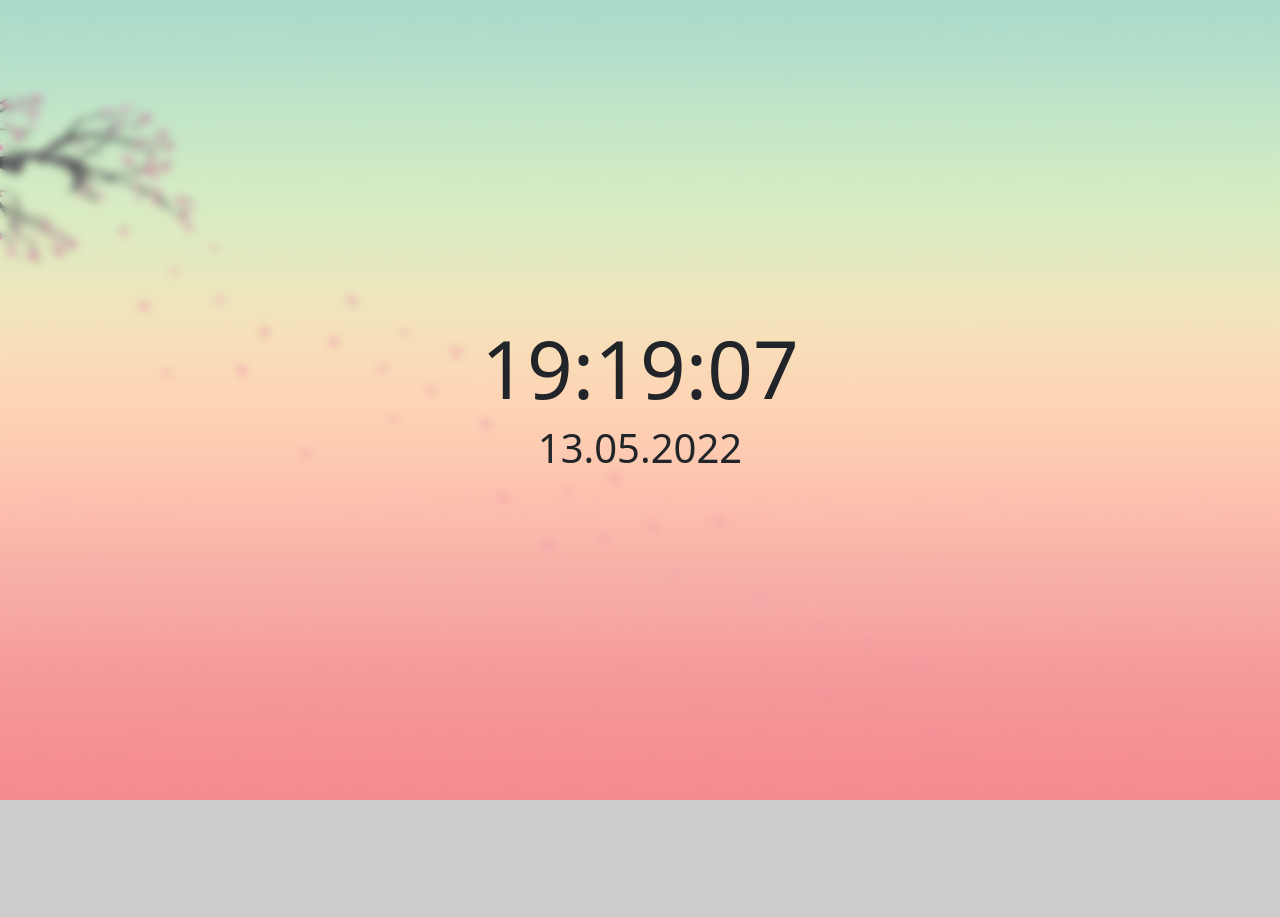
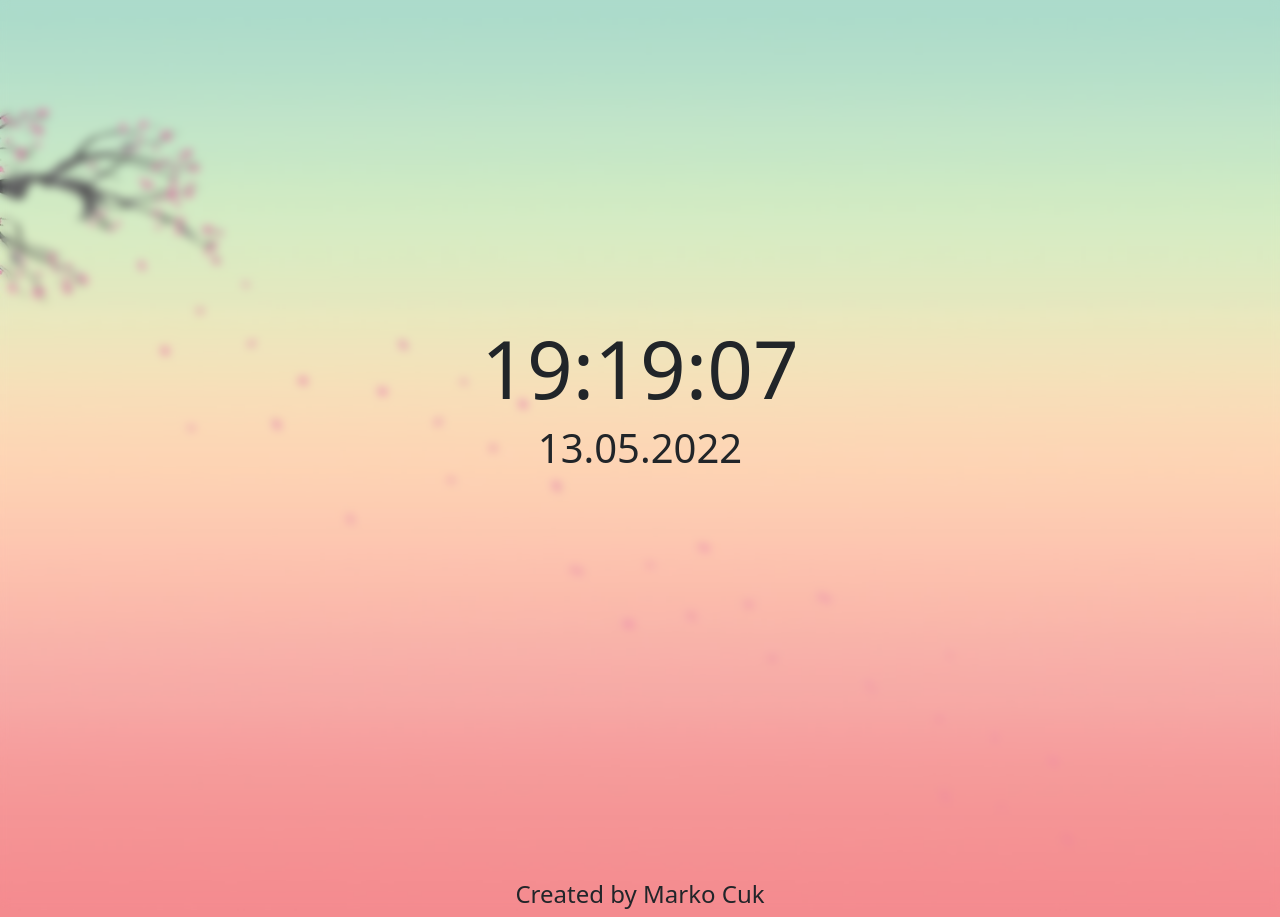
Before and after one commit to MarkoCuk54/Digital-Clock, a plain HTML site: page index.html in a window 1280 px wide. Before the commit the page ends 800 px from the top, so only its background shows below. Drawn offline with nearby package versions, Linux system fonts and the light colour scheme.

Commit message:
adding a footer

```diff
--- a/assets/app.css
+++ b/assets/app.css
@@ -1,6 +1,12 @@
-body{
-  background-image: url("/assets/wallpaper.jpg");
-  background-color: #cccccc;
-   background-size: cover;
-   backdrop-filter: blur(5px);
+body {
+    background-image: url("/assets/wallpaper.jpg");
+    background-color: #cccccc;
+    background-size: cover;
+    backdrop-filter: blur(5px);
+    height: 100%;
 }
+
+.footer {
+    text-align: center;
+    padding-top: 80px;
+}
--- a/index.html
+++ b/index.html
@@ -1,30 +1,28 @@
 <!DOCTYPE html>
 <html lang="en">
+
 <head>
     <meta charset="UTF-8" />
     <meta http-equiv="X-UA-Compatible" content="IE=edge" />
     <meta name="viewport" content="width=device-width, initial-scale=1.0" />
-    <link
-      href="https://cdn.jsdelivr.net/npm/bootstrap@5.1.3/dist/css/bootstrap.min.css"
-      rel="stylesheet"
-      integrity="sha384-1BmE4kWBq78iYhFldvKuhfTAU6auU8tT94WrHftjDbrCEXSU1oBoqyl2QvZ6jIW3"
-      crossorigin="anonymous"
-    />
+    <link href="https://cdn.jsdelivr.net/npm/bootstrap@5.1.3/dist/css/bootstrap.min.css" rel="stylesheet" integrity="sha384-1BmE4kWBq78iYhFldvKuhfTAU6auU8tT94WrHftjDbrCEXSU1oBoqyl2QvZ6jIW3" crossorigin="anonymous" />
     <link rel="stylesheet" href="assets/app.css" />
     <title>Digital Time</title>
 </head>
+
 <body>
     <div class="d-flex align-items-center justify-content-center" style="height: 50rem">
         <div class="col-example">
-        <h1 id="time" class="h1 display-1  "></h1>
-        <h2 id="date" class=" h2 display-6 text-center ">Date</h2>
+            <h1 id="time" class="h1 display-1"></h1>
+            <h2 id="date" class="h2 display-6 text-center">Date</h2>
         </div>
     </div>
+
+    <footer>
+        <h4 class="footer">Created by Marko Cuk</h4>
+    </footer>
     <script src="assets/app.js"></script>
-      <script
-        src="https://cdn.jsdelivr.net/npm/bootstrap@5.1.3/dist/js/bootstrap.bundle.min.js"
-        integrity="sha384-ka7Sk0Gln4gmtz2MlQnikT1wXgYsOg+OMhuP+IlRH9sENBO0LRn5q+8nbTov4+1p"
-        crossorigin="anonymous"
-      ></script>
+    <script src="https://cdn.jsdelivr.net/npm/bootstrap@5.1.3/dist/js/bootstrap.bundle.min.js" integrity="sha384-ka7Sk0Gln4gmtz2MlQnikT1wXgYsOg+OMhuP+IlRH9sENBO0LRn5q+8nbTov4+1p" crossorigin="anonymous"></script>
 </body>
+
 </html>
```
Lines whose indentation alone changed are shown as unchanged.
